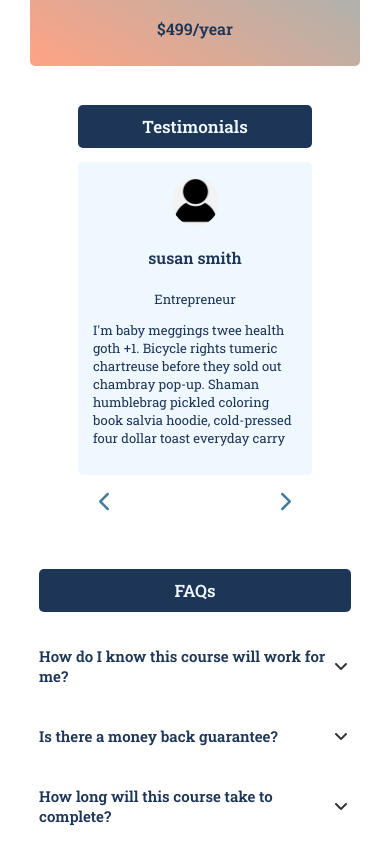
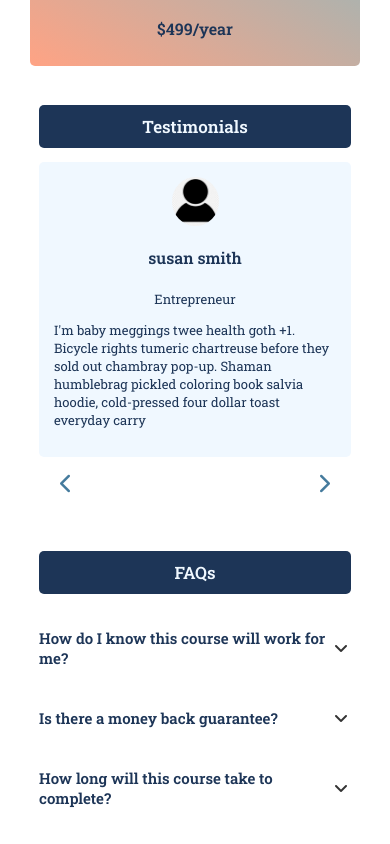
Before and after one commit to Robert170304/website-mockup, a plain HTML site: page index.html in a window 390 px wide. Shown: the part 4771-5615 px from the top of the page. Drawn offline with Linux system fonts and the light colour scheme.

Commit message:
update styles

```diff
--- a/style.css
+++ b/style.css
@@ -428,6 +428,13 @@ footer .social-icons{
         justify-content: space-evenly;
         grid-template: 10px;
     }
+     .testimonials{
+        width: 80%;
+        display: flex;
+        flex-direction: column;
+        justify-content: center;
+        margin: 25px auto;
+    }
     .faqs{
         width: 80%;
         display: flex;
```
